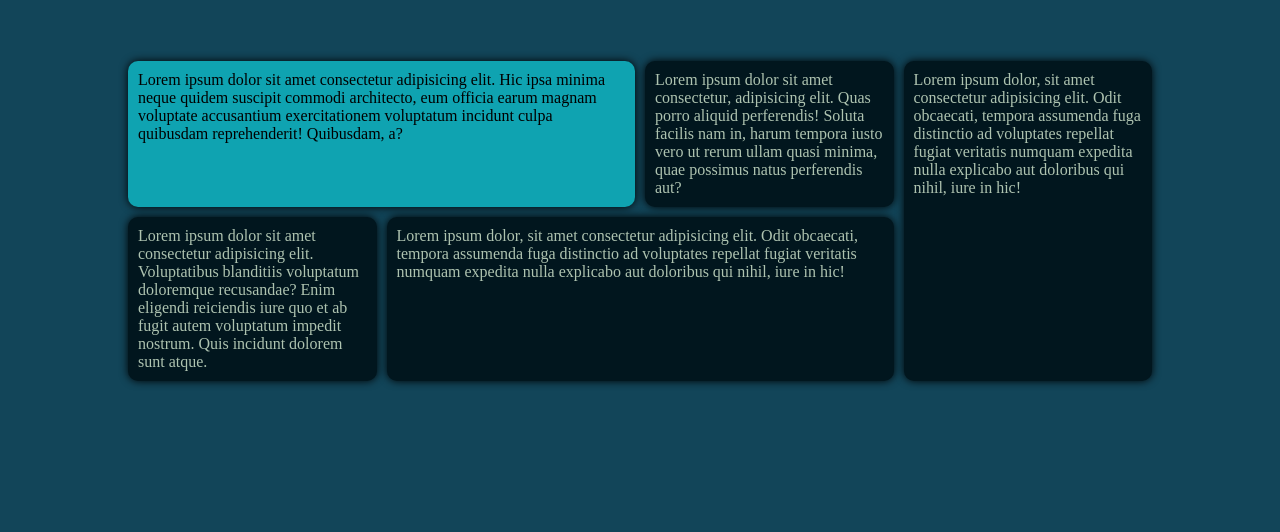
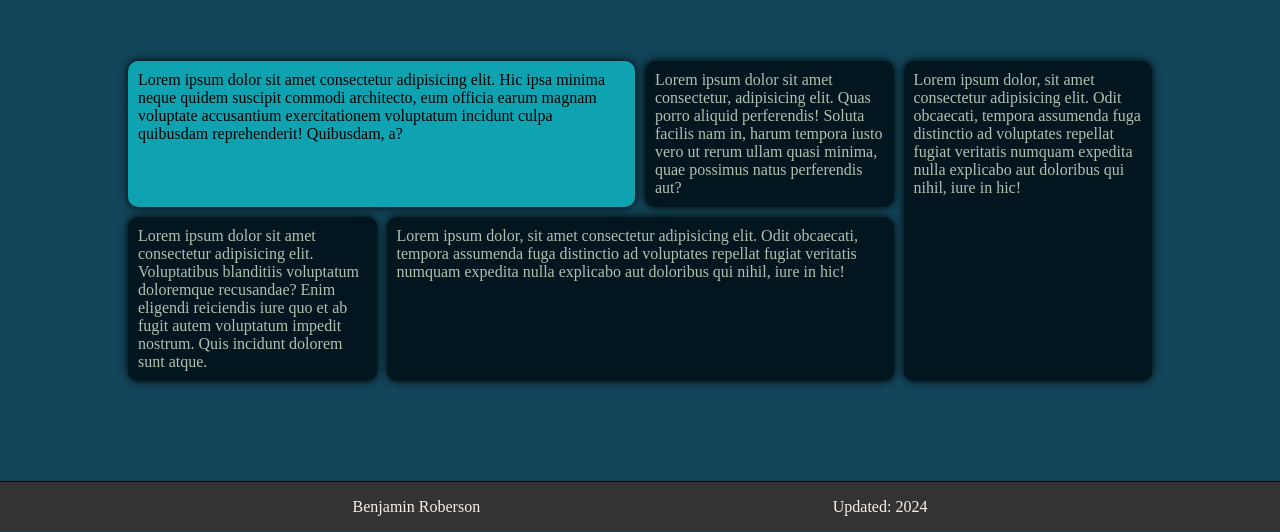
Before and after one commit to blRoberson/Portfolio-Website, a plain HTML site: page index.html in a window 1280 px wide. Shown: the part 294-826 px from the top of the page. Before the commit the page ends 800 px from the top, so only its background shows below. Drawn offline with Linux system fonts and the light colour scheme.

Commit message:
added footer

```diff
--- a/index.html
+++ b/index.html
@@ -21,7 +21,7 @@
         <button><a class="contact" href="contact.html">Contact Me</a></a></button>
     </div>
     <main class="main">
-        <div class="container1">
+        <div class="intro-container">
             <div class="intro_box">
                 <h1>Hey, I'm <span>Lance</span>, <br>Software Developer.</h1>
             </div>
@@ -31,7 +31,7 @@
                 </p>
             </div>
         </div>
-        <div class="container2">
+        <div class="education-boxes">
             <div class="text1 grid-col-span-2 cs2">
                 <p>
                     Lorem ipsum dolor sit amet consectetur adipisicing elit. Hic ipsa minima neque quidem suscipit commodi architecto, eum officia earum magnam voluptate accusantium exercitationem voluptatum incidunt culpa quibusdam reprehenderit! Quibusdam, a?
@@ -58,6 +58,14 @@
                 </p>
             </div>
         </div>
+        <footer>
+            <div class="footer-container">
+                <ul class="footer-text">
+                    <li class="footer-item">Benjamin Roberson</li>
+                    <li class="footer-item">Updated: 2024</li>
+                </ul>
+            </div>
+        </footer>
     </main>
 </body>
 </html>
--- a/styles.css
+++ b/styles.css
@@ -82,7 +82,7 @@ color: transparent;
     width: 400px;
 }
 
-.container1 {
+.intro-container {
     display: grid;
     gap: 3rem;
     grid-template-columns: repeat(3, 1fr);
@@ -109,7 +109,7 @@ color: transparent;
     grid-column: span 2;
 }
 
-.container2 {
+.education-boxes {
     display: grid;
     gap: 10px;
     width: 80%;
@@ -157,3 +157,19 @@ color: transparent;
     grid-column: 4;
     grid-row: 1 / 3;
 }
+
+footer {
+    background-color: #333;
+    border-top: 1px solid black;
+    margin-top: 100px;
+    height: 50px;
+}
+
+.footer-text {
+    color: linen;
+    display: flex;
+    justify-content: space-evenly;
+    list-style-type: none;
+    align-items: center;
+    height: 50px;
+}
```
Also changed, not shown: about.html (+0 -1 lines).
